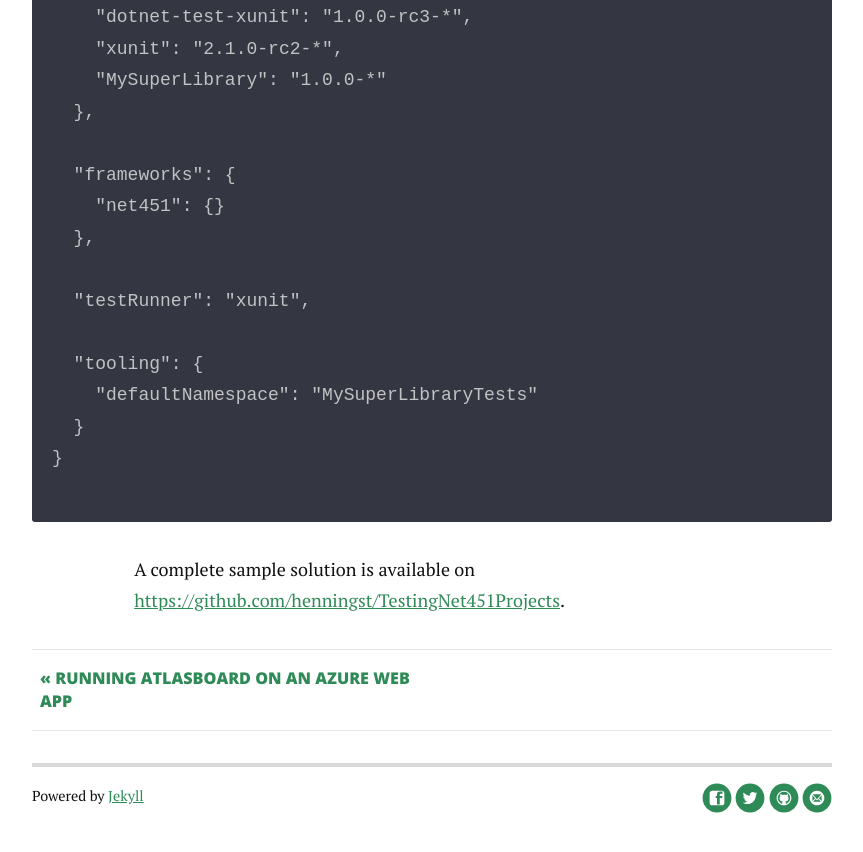
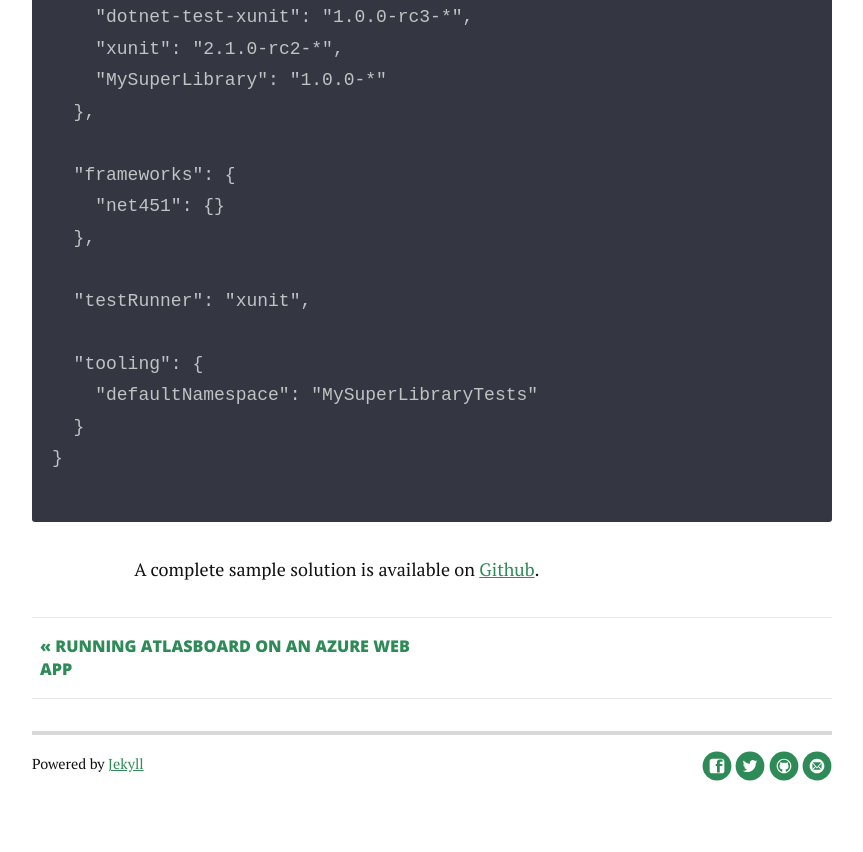
Before and after one commit to henningst/henningst.github.io, a Jekyll site: the page built from _posts/2016-05-20-referencing-net451-libraries-in-aspnet-core.md, in a window 1280 px wide and 900 px high, scrolled down 5661 px. Shown: the top 852 px of the window, without its empty margins (208-1071 px from the left). Built offline with Jekyll 4.4.1, drawn with Linux system fonts in a browser that asks for light colours; nearby versions of some CDN libraries; comment, search, counter and statistics services are not loaded; some of the changed lines change nothing that is shown.

Commit message:
Fixed github link

```diff
--- a/_posts/2016-05-20-referencing-net451-libraries-in-aspnet-core.md
+++ b/_posts/2016-05-20-referencing-net451-libraries-in-aspnet-core.md
@@ -162,4 +162,4 @@ able to successfully run `dotnet test`:
 }
 {% endhighlight %}
 
-A complete sample solution is available on [https://github.com/henningst/TestingNet451Projects](Github).
+A complete sample solution is available on [Github](https://github.com/henningst/TestingNet451Projects).
```
